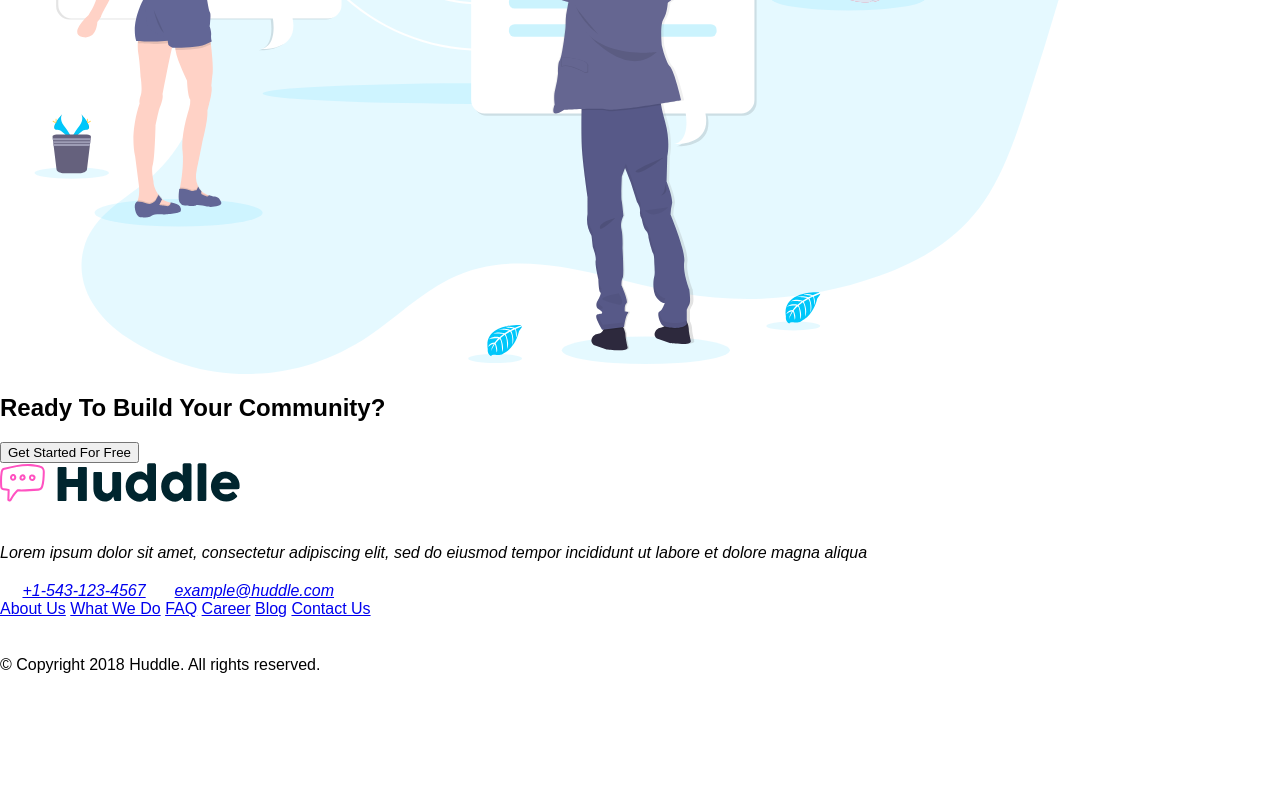
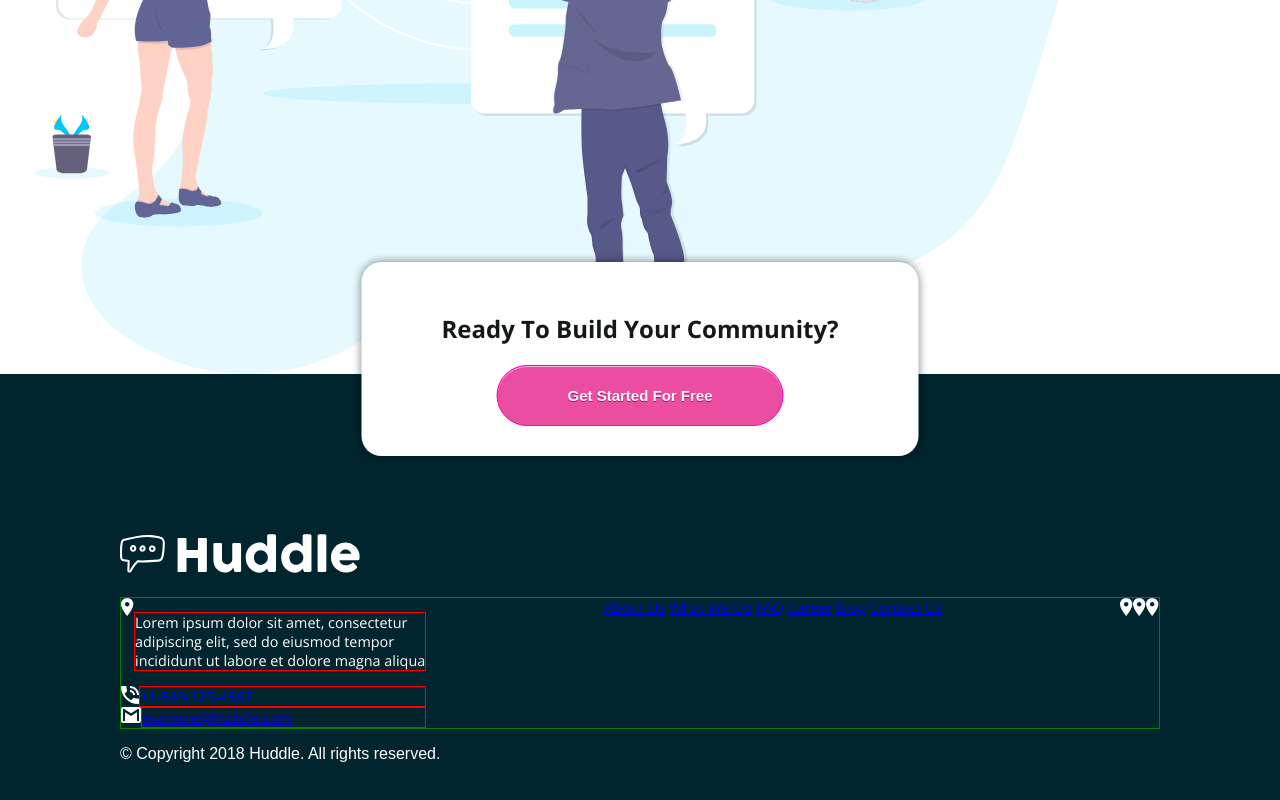
Before and after one commit to lars-radtke/design-exercise, a website built with Vite: page index.html in a window 1280 px wide. Shown: the part 3310-4110 px from the top of the page. Before the commit the page ends 4000 px from the top, so only its background shows below. Built offline with nearby package versions, Linux system fonts and the light colour scheme.

Commit message:
footer styling

```diff
--- a/css/components/footer.css
+++ b/css/components/footer.css
@@ -0,0 +1,71 @@
+.footer {
+	height: 560px;
+	background-color: #00252E;
+	color: white;
+	padding: 0px 120px;
+	position: relative;
+}
+
+.footer__aside {
+	padding: 30px 80px ;
+	white-space: nowrap;
+	font-family: "Open Sans";
+	background-color: white;
+	text-align: center;
+	color: var(--dark-cyan);
+	border-radius: 20px;
+	box-shadow: 0 0 10px rgba(0,0,0,0.5);
+	position: absolute;
+	left: 50%;
+	top: -20%;
+	transform: translateX(-50%);
+}
+
+.footer__cta{
+	box-shadow:inset 0px 1px 0px 0px #fbafe3;
+	background-color:#eb4da1;
+	border-radius:42px;
+	border:1px solid #ff00bb;
+	display:inline-block;
+	cursor:pointer;
+	color:#ffffff;
+	font-family:Arial;
+	font-size:15px;
+	font-weight:bold;
+	padding:21px 70px;
+	text-decoration:none;
+	text-shadow:0px 1px 0px #c70067;
+	transition: 0.4s;
+}
+
+.footer__cta:hover {
+	opacity: 0.5;
+}
+
+.footer__logo {
+	margin-top: 160px;
+	margin-bottom: 20px;
+}
+
+.footer__main {
+	display: flex;
+	justify-content: space-between;
+	border: 1px solid green;
+	font-family: var(--open-sans);
+	font-weight: 300;
+	font-size: 0.9rem;
+}
+
+.footer__address {
+	display: flex;
+	flex-direction: column;
+	border: 1px solid red;
+}
+
+.footer__icon {
+	float: left;
+}
+
+.footer__contact {
+	font-style: normal
+}
--- a/css/style.css
+++ b/css/style.css
@@ -1,5 +1,5 @@
 @import url('https://fonts.googleapis.com/css2?family=Poppins:ital,wght@0,600;&display=swap');
-@import url('https://fonts.googleapis.com/css2?family=Open+Sans:wght@400;700&display=swap');
+@import url('https://fonts.googleapis.com/css2?family=Open+Sans:wght@300;400;700&display=swap');
 
 @import './_base.css';
 @import 'components/header.css';
--- a/index.html
+++ b/index.html
@@ -78,7 +78,7 @@
         </aside>
       <img
         class="footer__logo"
-        src="/design/images/logo.svg"
+        src="/design/images/logo-inverted.svg"
         alt="huddle-logo"
       />
       <section class="footer__main">
@@ -89,7 +89,11 @@
             alt="postal-address"
           />
           <p class="footer__address">
-            Lorem ipsum dolor sit amet, consectetur adipiscing elit, sed do eiusmod tempor incididunt ut labore et dolore magna aliqua
+            Lorem ipsum dolor sit amet, consectetur
+            <br>
+            adipiscing elit, sed do eiusmod tempor
+            <br>
+            incididunt ut labore et dolore magna aliqua
           </p>
           <img
             class="footer__icon"
```
Also changed, not shown: design/images/logo-inverted.svg (added).
